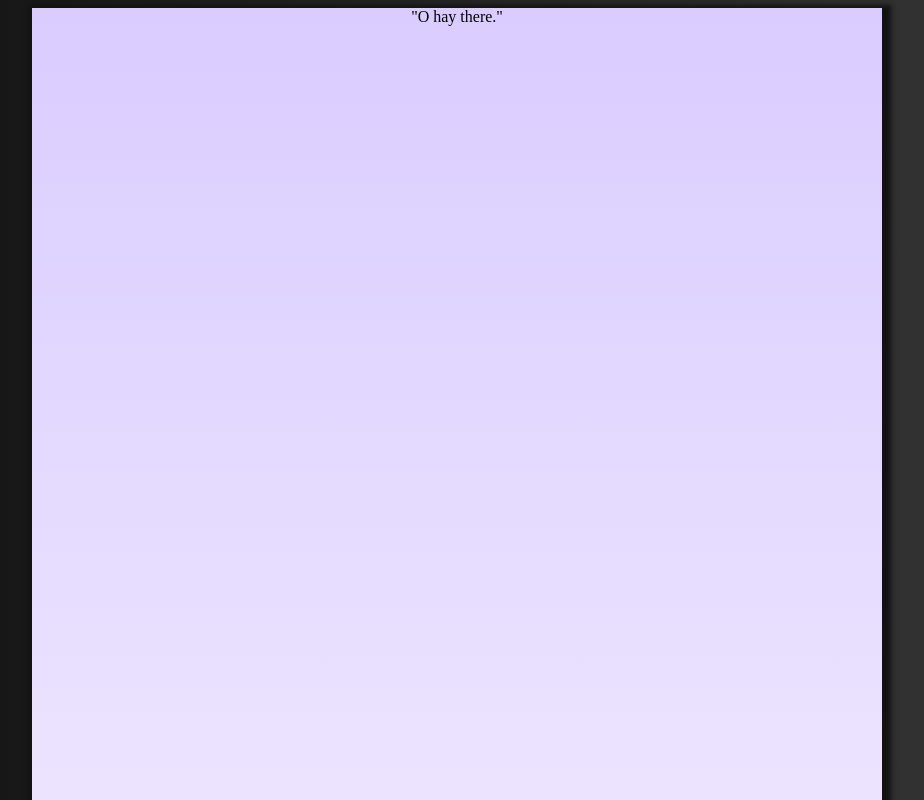
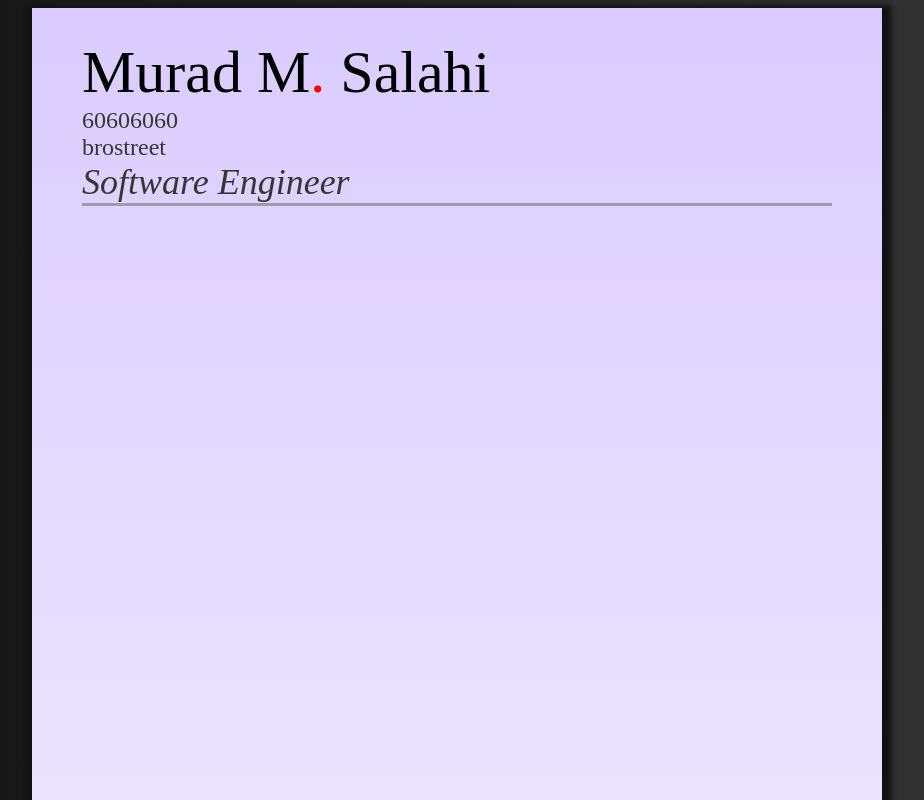
Before and after one commit to cpdean/msalahi.github.com, a plain HTML site: page resume.html in a window 1280 px wide. Shown: the top 800 px of the page, without its empty margins (183-1107 px from the left). Drawn offline with Linux system fonts and the light colour scheme.

Commit message:
Populating resume and styles

```diff
--- a/resume.css
+++ b/resume.css
@@ -10,7 +10,40 @@ div.container{
 	background: -webkit-gradient(linear, left top, left bottom, from(#DACCFF), to(#F2EDFF)); /* for webkit browsers */
 	background: -moz-linear-gradient(top, #DACCFF,#F2EDFF);/* for firefox 3.6+ */
 
-	width: 850px;
-	height:1100px;
+	width: 750px;
+	height:1020px;
+	padding:50px;
+	padding-top:30px;
+	margin:0px auto;
+
+	font-family: "Baskerville";
+	font-size:72px;
+}
+
+div.head{
+	width:100%;
+	border-bottom-style: solid;
+	border-bottom-color: #A09BAB;
+	margin: 0px auto;
+}
+
+p.name{
+	font-size:60px;
+	margin: 0px auto;
+
+}
+
+p.desc{
+	font-size:36px;
+	color:#363636;
+	font-style:oblique;
+	margin-left:0px;
+	margin: 0px auto;
+}
+
+p.contactInfo{
+	font-size:24px;
+	color:#363636;
+	margin-right:0px;
 	margin:0px auto;
 }
--- a/resume.html
+++ b/resume.html
@@ -5,8 +5,20 @@
 		<title>Murad M. Salahi</title>
 	</head>
 	<body class="dark">
-		<div class="container" style="text-align:center;">
-			"O hay there."
+
+		<div class="container" >
+			<div class="head">
+				<p class="name">
+					Murad M<font color="red">.</font> Salahi
+				</p>
+				<p class="contactInfo">
+					60606060</br>
+					brostreet
+				</p>
+				<p class="desc">
+					Software Engineer
+				</p>
+			</div>
 		</div>
 	</body>
 </html>
```
Also changed, not shown: 4 other files.
